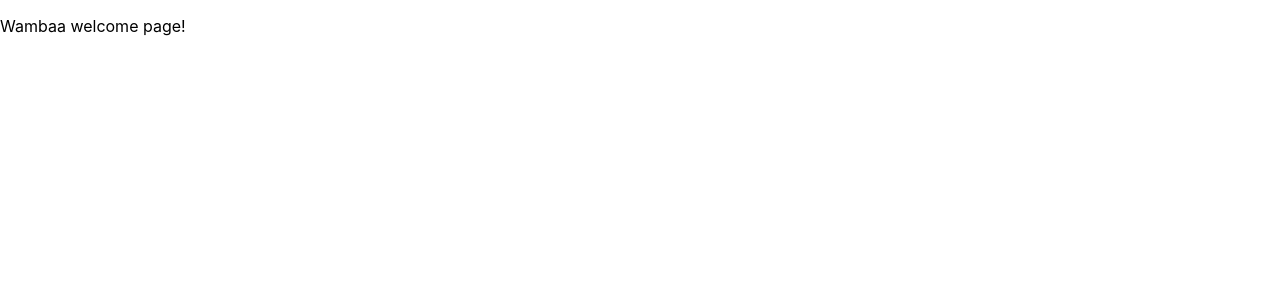
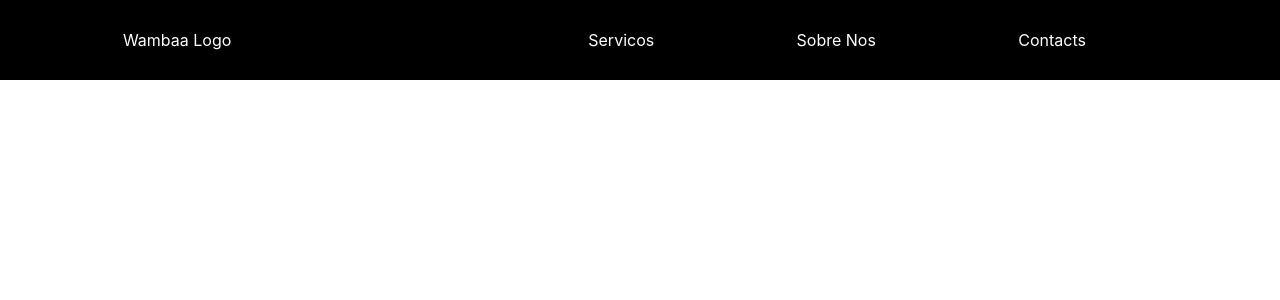
Before and after one commit to EdimarfS/Wambaa, a React (Create React App) app in the folder wambaa/: page / in a window 1280 px wide. Shown: the top 300 px of the page. Built offline with nearby package versions, Linux system fonts and the light colour scheme.

Commit message:
Wambaa -> Header on progress

```diff
--- /dev/null
+++ b/wambaa/src/Componets/Logo/Logo.js
@@ -0,0 +1,11 @@
+import React from 'react'
+
+function Logo() {
+    return (
+        <div>
+            <p>Wambaa Logo </p>
+        </div>
+    )
+}
+
+export default Logo
--- a/wambaa/src/Containers/Wambaa.js
+++ b/wambaa/src/Containers/Wambaa.js
@@ -1,9 +1,11 @@
-import React from 'react'
+import React from 'react';
+import { BrowserRouter as Router, Switch, Route, Link} from 'react-router-dom';
+import Navigation from '../Navigation/Navigation';
 
 function Wambaa() {
     return (
         <div>
-            <p>Wambaa welcome page!</p>
+            <Navigation/>
         </div>
     )
 }
--- /dev/null
+++ b/wambaa/src/Navigation/Navigation.css
@@ -0,0 +1,18 @@
+
+.nav-container{
+ display: flex;
+ justify-content: space-around;
+ align-items: center;
+ min-height: 10vh;
+ background-color: black;
+ color: white;
+}
+
+
+.list-style {
+    width: 50%;
+    display: flex;
+    list-style: none;
+    justify-content: space-around;
+    align-items: center;
+}
--- a/wambaa/src/Navigation/Navigation.js
+++ b/wambaa/src/Navigation/Navigation.js
@@ -0,0 +1,18 @@
+import React from 'react';
+import Logo from '../Componets/Logo/Logo';
+import './Navigation.css';
+
+function Navigation() {
+    return (
+        <nav className="nav-container">
+            <Logo/>
+            <ul className="list-style">
+                <li>Servicos</li>
+                <li>Sobre Nos</li>
+                <li>Contacts</li>
+            </ul>
+        </nav>
+    )
+}
+
+export default Navigation
```
Also changed, not shown: wambaa/src/Componets/Logo/Logo.css (added).
